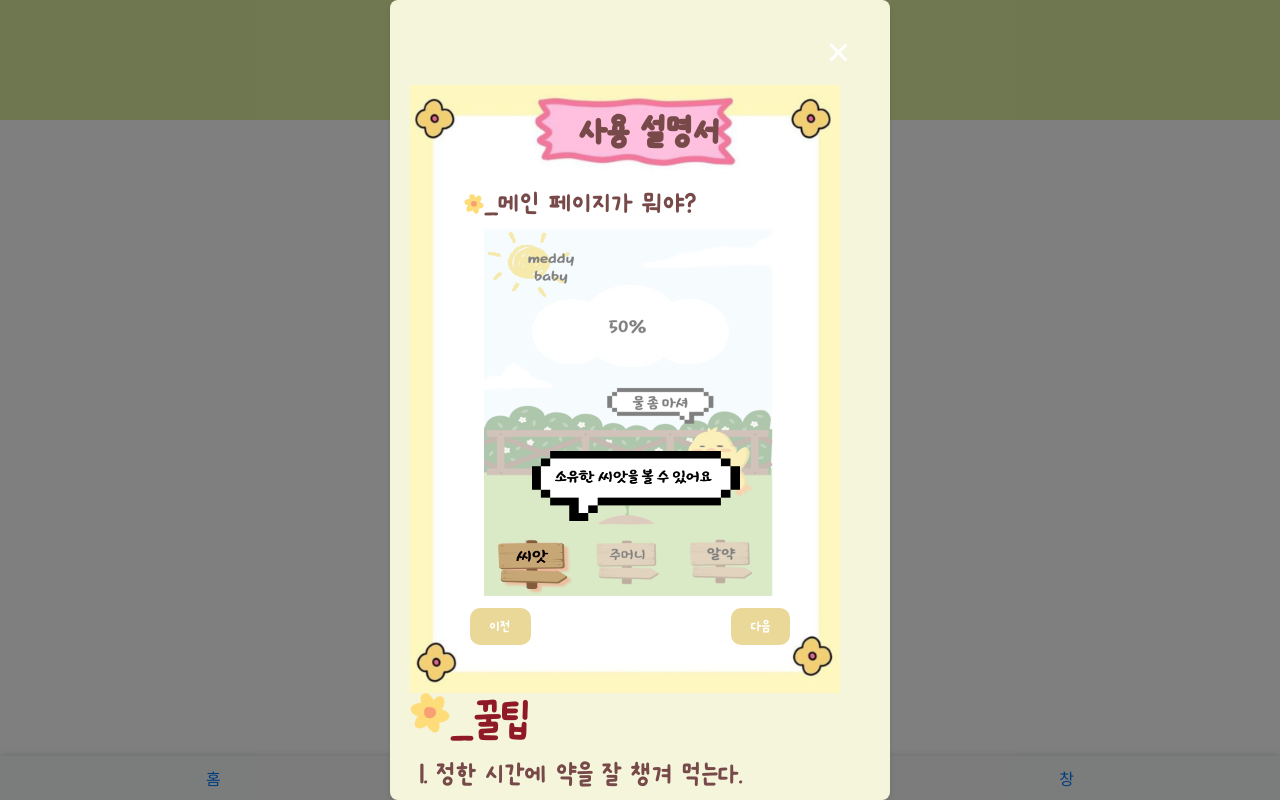
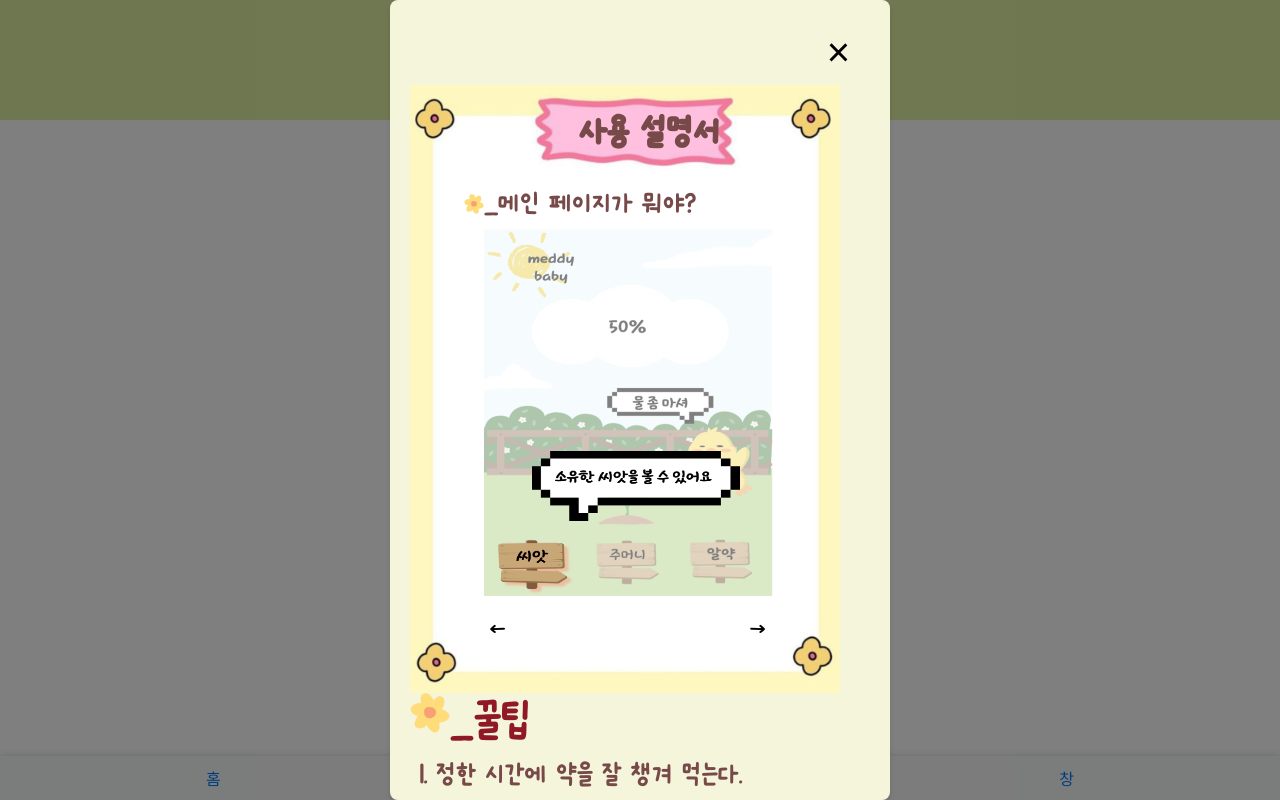
Before and after one commit to luminous037/OSS_project, a React (Create React App) app in the folder client/: page /Seed in a window 1280 px wide. Both pictures are taken after a click on the button 800 px from the left and 45 px from the top of the page. Built offline with nearby package versions, Linux system fonts and the light colour scheme.

Commit message:
[CHORE]설명 모달 창 css 수정 및 마이페이지에 대한 설명 이미지 슬라이드 추가

```diff
--- a/client/src/components/mainPage/Guidebook.css
+++ b/client/src/components/mainPage/Guidebook.css
@@ -71,11 +71,16 @@
   /*모달 창 안 버튼*/
   .click{
     margin-top: 8px;
-    margin-right: 150px;
+    margin-right: 170px;
     margin-left: 50px;
-    background-color: #ead899;
+    background-color: transparent;
     font-family: "on";
-    border-radius: 10px;
+    border-radius: 20px;
+
+    width: 40px;
+    height: 30px;
+    color: #000;
+    font-size: 20px;
 
   }
 
@@ -166,6 +171,7 @@
     border: none;
     font-size: 2.5rem;
     cursor: pointer;
+    color: #000;
   }
 
 
--- a/client/src/components/mainPage/Guidebook.js
+++ b/client/src/components/mainPage/Guidebook.js
@@ -13,10 +13,13 @@ import book8 from '../image/book8.png';
 import book9 from '../image/book9.png';
 import book10 from '../image/book10.png';
 import book11 from '../image/book11.png';
+import book12 from '../image/book12.png';
+import book13 from '../image/book13.png';
 
 const mainPageSlides = [book2, book1,book6, book3, book5, book4]; // 메인 페이지에서 사용될 이미지 배열
 const shopPageSlides = [book7, book8, book9];
 const stampPageSlides = [book10, book11];
+const myPageSlides = [book12, book13];
 
 
 // 이미지 슬라이더 컴포넌트 (기존에 제공된 코드)
@@ -46,8 +49,8 @@ function ImageSlider({ images }) {
             className="slideImage"
           />
           <div className='button-box'>
-          <button className="click" onClick={prevImage}>이전</button>
-          <button className="click" onClick={nextImage}>다음</button>
+          <button className="click" onClick={prevImage}>←</button>
+          <button className="click" onClick={nextImage}>→</button>
 
           </div>
 
@@ -96,7 +99,18 @@ const slides = [
       </div>
   </div>
   </div>,
-  '부가 페이지.'
+
+<div className='vertical-align'>
+<div className="container">
+  <div className="flower-text-container">
+  <img src={flowerly} alt="flowerly" className="flowerly" />
+<div className="text">_마이 페이지가 뭐야?</div>
+  </div>
+<div className='con'>
+  <ImageSlider images={myPageSlides} />
+  </div>
+</div>
+</div>,
 ];
 
 const InstructionModalWithSlide = ({ isOpen, close }) => {
```
Also changed, not shown: client/src/components/image/book12.png (added), client/src/components/image/book13.png (added).
